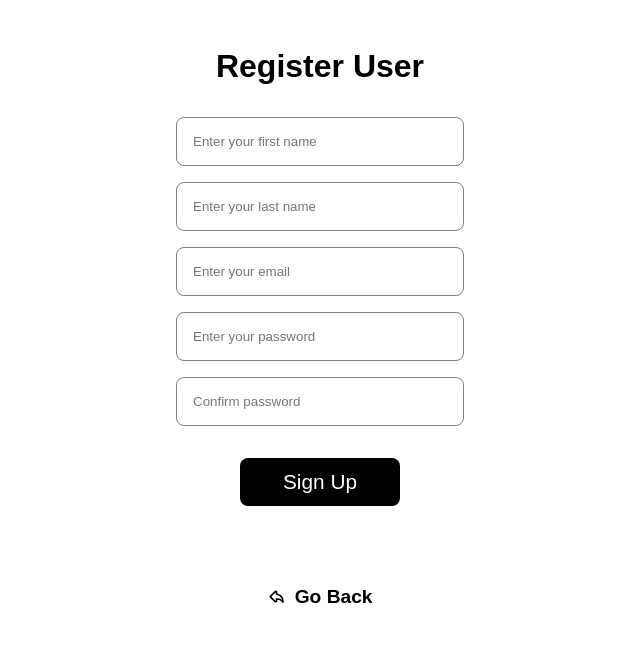
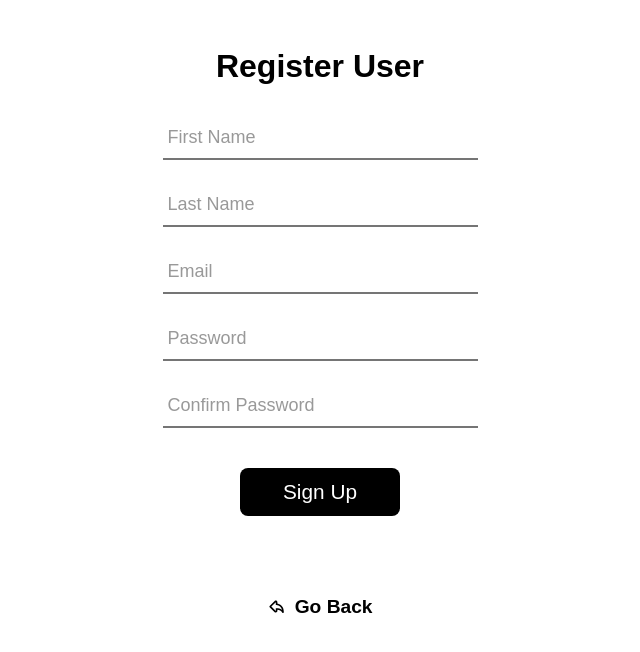
Before and after one commit to dimitris-zournatsidis/currency-calculator-app, a React (Create React App) app in the folder frontend/: page /register in a window 1280 px wide. Shown: the top 652 px of the page, without its empty margins (320-960 px from the left). Built offline with nearby package versions, Linux system fonts and the light colour scheme.

Commit message:
added floating labels + some regex

```diff
--- a/frontend/src/App.css
+++ b/frontend/src/App.css
@@ -18,15 +18,122 @@ h1 {
 form {
   display: flex;
   flex-direction: column;
-  gap: 1rem;
+  gap: 1.5rem;
+}
+
+/* INPUT FLOATING LABELS */
+form .input-group {
+  position: relative;
+  margin: 0 auto;
 }
 
 form input {
-  border: 1px solid gray;
-  padding: 1rem;
-  border-radius: 0.5rem;
-  width: 18rem;
-  margin: 0 auto;
+  font-size: 18px;
+  padding: 10px 10px 10px 5px;
+  display: block;
+  border: none;
+  border-bottom: 2px solid #757575;
+}
+
+form input:focus {
+  outline: none;
+}
+
+label {
+  color: #999;
+  font-size: 18px;
+  font-weight: normal;
+  position: absolute;
+  pointer-events: none;
+  left: 5px;
+  top: 10px;
+  transition: 0.4s ease all;
+  -moz-transition: 0.4s ease all;
+  -webkit-transition: 0.4s ease all;
+}
+
+input:focus ~ label,
+input:valid ~ label {
+  top: -10px;
+  font-size: 0.8rem;
+  color: #4285f4;
+}
+
+.bar {
+  position: relative;
+  display: block;
+  width: 315px;
+}
+
+.bar:before,
+.bar:after {
+  content: '';
+  height: 2px;
+  width: 0;
+  bottom: 1px;
+  position: absolute;
+  background: #4285f4;
+  transition: 0.4s ease all;
+  -moz-transition: 0.4s ease all;
+  -webkit-transition: 0.4s ease all;
+}
+
+.bar:before {
+  left: 50%;
+}
+
+.bar:after {
+  right: 50%;
+}
+
+input:focus ~ .bar:before,
+input:focus ~ .bar:after {
+  width: 50%;
+}
+
+.highlight {
+  position: absolute;
+  height: 60%;
+  width: 100px;
+  top: 25%;
+  left: 0;
+  pointer-events: none;
+  opacity: 0.5;
+}
+
+input:focus ~ .highlight {
+  -webkit-animation: inputHighlighter 0.4s ease;
+  -moz-animation: inputHighlighter 0.4s ease;
+  animation: inputHighlighter 0.4s ease;
+}
+
+/* ANIMATIONS */
+@-webkit-keyframes inputHighlighter {
+  from {
+    background: #4285f4;
+  }
+  to {
+    width: 0;
+    background: transparent;
+  }
+}
+@-moz-keyframes inputHighlighter {
+  from {
+    background: #4285f4;
+  }
+  to {
+    width: 0;
+    background: transparent;
+  }
+}
+@keyframes inputHighlighter {
+  from {
+    background: #4285f4;
+  }
+  to {
+    width: 0;
+    background: transparent;
+  }
 }
 
 form button {
--- a/frontend/src/pages/Home/Home.tsx
+++ b/frontend/src/pages/Home/Home.tsx
@@ -299,24 +299,44 @@ export default function Home() {
       {isCurrencyFormVisible && (
         <div className='add-currency-container'>
           <form onSubmit={handleCurrencySubmit}>
+            <div className='input-group'>
               <input
                 type='text'
                 value={from}
                 onChange={(e) => setFrom(e.target.value)}
-              placeholder='From'
+                placeholder=''
+                required
               />
+              <span className='highlight'></span>
+              <span className='bar'></span>
+              <label>From</label>
+            </div>
+
+            <div className='input-group'>
               <input
                 type='text'
                 value={to}
                 onChange={(e) => setTo(e.target.value)}
-              placeholder='To'
+                placeholder=''
+                required
               />
+              <span className='highlight'></span>
+              <span className='bar'></span>
+              <label>To</label>
+            </div>
+
+            <div className='input-group'>
               <input
                 type='text'
                 value={ratio}
                 onChange={(e) => setRatio(e.target.value)}
-              placeholder='Ratio'
+                placeholder=''
+                required
               />
+              <span className='highlight'></span>
+              <span className='bar'></span>
+              <label>Ratio</label>
+            </div>
           </form>
 
           <div className='add-currency-button-container'>
--- a/frontend/src/pages/Login/Login.tsx
+++ b/frontend/src/pages/Login/Login.tsx
@@ -52,19 +52,31 @@ export default function Login() {
       <h1>Login User</h1>
 
       <form onSubmit={handleLogin}>
+        <div className='input-group'>
           <input
             type='email'
-          placeholder='Enter your email'
+            placeholder=''
             value={email}
             onChange={(e) => setEmail(e.target.value)}
+            required
           />
+          <span className='highlight'></span>
+          <span className='bar'></span>
+          <label>Email</label>
+        </div>
 
+        <div className='input-group'>
           <input
             type='password'
-          placeholder='Enter your password'
+            placeholder=''
             value={password}
             onChange={(e) => setPassword(e.target.value)}
+            required
           />
+          <span className='highlight'></span>
+          <span className='bar'></span>
+          <label>Password</label>
+        </div>
 
         <button onClick={handleLogin}>Login</button>
       </form>
--- a/frontend/src/pages/Register/Register.tsx
+++ b/frontend/src/pages/Register/Register.tsx
@@ -25,11 +25,28 @@ export default function Register() {
     setPassword2('');
   }
 
+  function isString(x: string) {
+    return new RegExp('([\'"]?)[a-zA-Z]+\\1$').test(x);
+  }
+
+  function isEmailValid(val: string) {
+    let regEmail = /^[a-zA-Z0-9]+@[a-zA-Z0-9]+\.[A-Za-z]+$/;
+    if (!regEmail.test(val)) {
+      return false;
+    } else {
+      return true;
+    }
+  }
+
   function handleRegister(e: any) {
     e.preventDefault();
 
     if (!firstName || !lastName || !email || !password || !password2) {
       toast.error('All fields are required');
+    } else if (!isString(firstName) || !isString(lastName)) {
+      toast.error('Name should not have numbers');
+    } else if (!isEmailValid(email)) {
+      toast.error('Please enter a valid email');
     } else if (password !== password2) {
       toast.error('Passwords do not match');
     } else {
@@ -61,36 +78,70 @@ export default function Register() {
       <h1>Register User</h1>
 
       <form onSubmit={handleRegister}>
+        <div className='input-group'>
           <input
             type='text'
-          placeholder='Enter your first name'
+            placeholder=''
             value={firstName}
             onChange={(e) => setFirstName(e.target.value)}
+            required
           />
+          <span className='highlight'></span>
+          <span className='bar'></span>
+          <label>First Name</label>
+        </div>
+
+        <div className='input-group'>
           <input
             type='text'
-          placeholder='Enter your last name'
+            placeholder=''
             value={lastName}
             onChange={(e) => setLastName(e.target.value)}
+            required
           />
+          <span className='highlight'></span>
+          <span className='bar'></span>
+          <label>Last Name</label>
+        </div>
+
+        <div className='input-group'>
           <input
             type='email'
-          placeholder='Enter your email'
+            placeholder=''
             value={email}
             onChange={(e) => setEmail(e.target.value)}
+            required
           />
+          <span className='highlight'></span>
+          <span className='bar'></span>
+          <label>Email</label>
+        </div>
+
+        <div className='input-group'>
           <input
             type='password'
-          placeholder='Enter your password'
+            placeholder=''
             value={password}
             onChange={(e) => setPassword(e.target.value)}
+            required
           />
+          <span className='highlight'></span>
+          <span className='bar'></span>
+          <label>Password</label>
+        </div>
+
+        <div className='input-group'>
           <input
             type='password'
-          placeholder='Confirm password'
+            placeholder=''
             value={password2}
             onChange={(e) => setPassword2(e.target.value)}
+            required
           />
+          <span className='highlight'></span>
+          <span className='bar'></span>
+          <label>Confirm Password</label>
+        </div>
 
         <button onClick={handleRegister}>Sign Up</button>
       </form>
```
Lines whose indentation alone changed are shown as unchanged.
